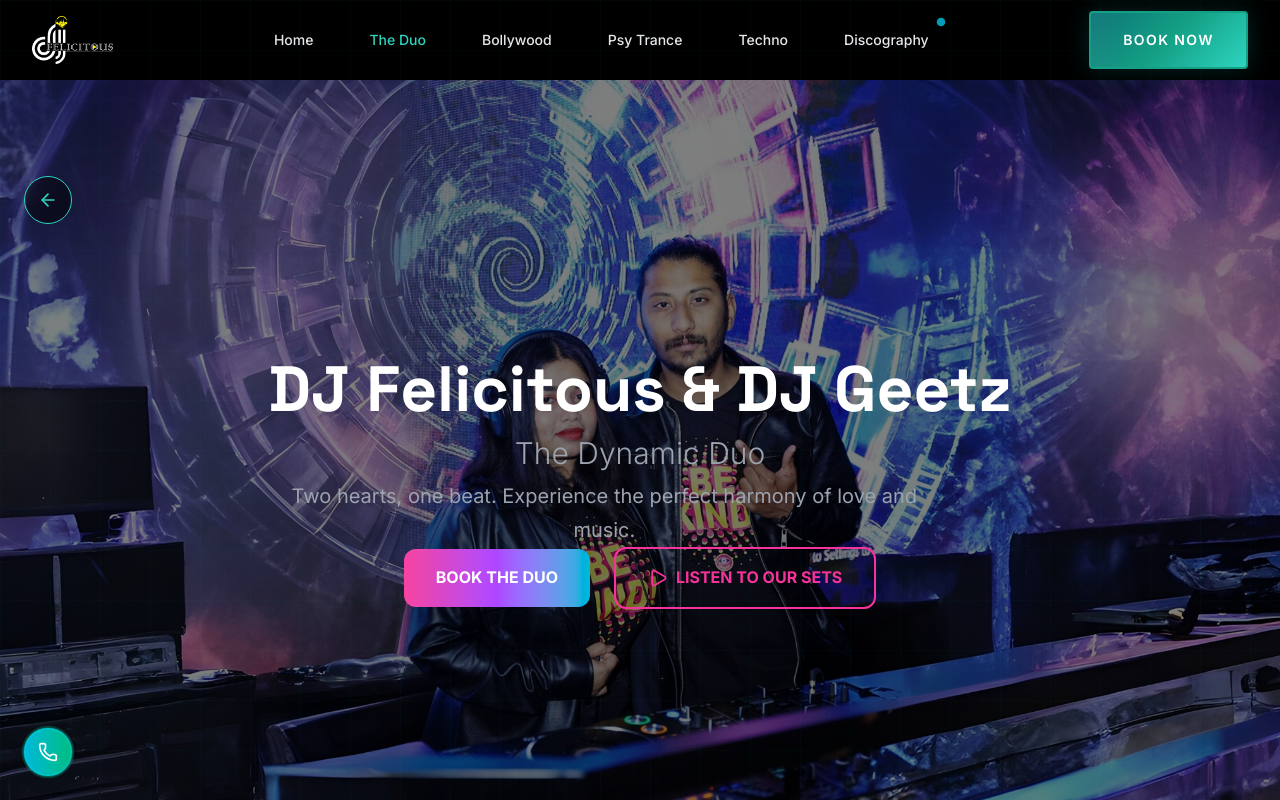
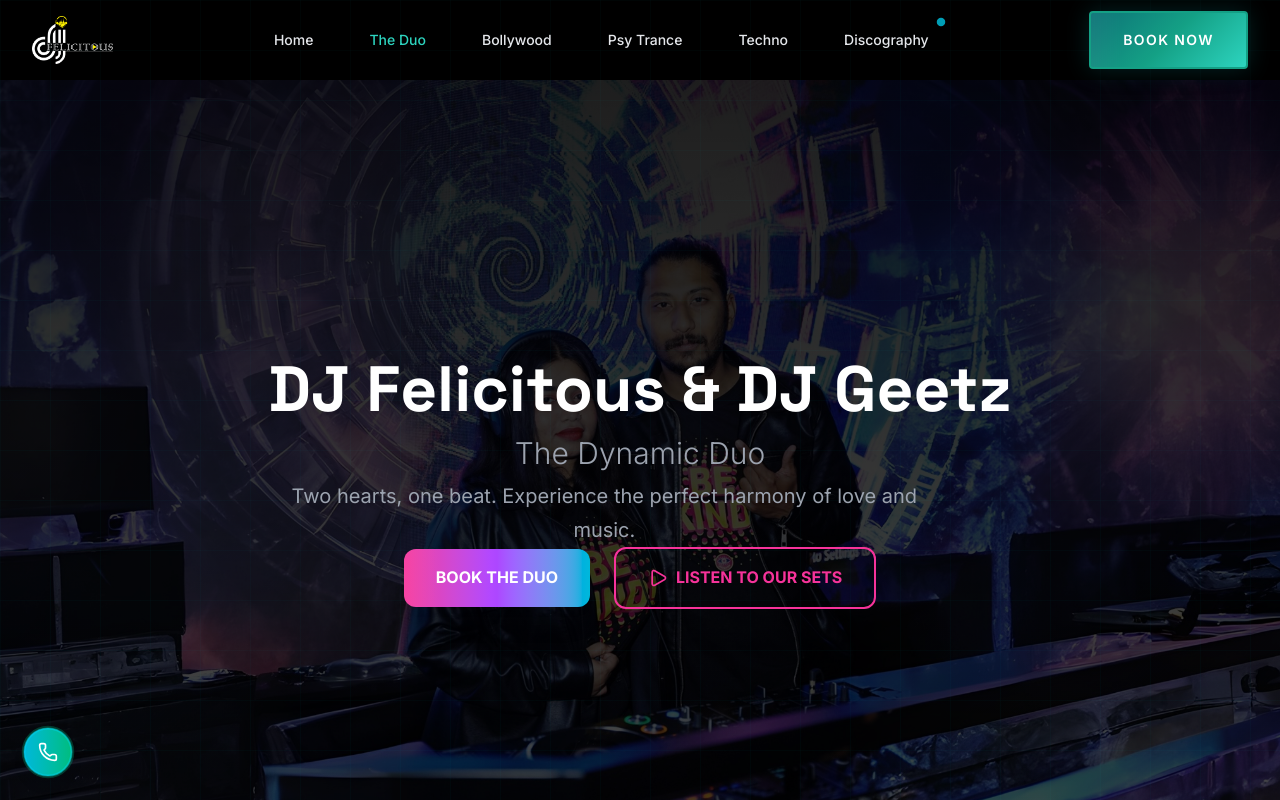
Before and after one commit to Amalanilkumar282/djfelicitous, a Next.js app: page /couple-duo in a window 1280 px wide. Shown: the top 800 px of the page. Built offline with nearby package versions, Linux system fonts and the light colour scheme.

Commit message:
remove music navigation

```diff
--- a/src/app/couple-duo/page.tsx
+++ b/src/app/couple-duo/page.tsx
@@ -55,8 +55,8 @@ export default function CoupleduoPage() {
             priority
           />
           {/* Enhanced dark overlay for better content visibility */}
-          <div className="absolute inset-0 bg-black/50" />
-          <div className="absolute inset-0 bg-gradient-to-t from-executive-charcoal/80 via-executive-charcoal/30 to-transparent" />
+          <div className="absolute inset-0 bg-black/70" />
+          <div className="absolute inset-0 bg-gradient-to-t from-executive-charcoal/90 via-executive-charcoal/50 to-black/60" />
         </div>
 
         {/* Professional Accent Elements */}
@@ -134,17 +134,6 @@ export default function CoupleduoPage() {
             </div>
           </motion.div>
         </div>
-
-        {/* Back Button */}
-        <Link href="/">
-          <motion.button
-            whileHover={{ scale: 1.1 }}
-            whileTap={{ scale: 0.9 }}
-            className="absolute top-24 left-6 z-20 w-12 h-12 bg-black/50 backdrop-blur-md rounded-full flex items-center justify-center text-neon-pink border border-neon-pink hover:bg-neon-pink hover:text-black transition-all"
-          >
-            <ArrowLeft size={20} />
-          </motion.button>
-        </Link>
       </section>
 
       {/* Bio Section */}
--- a/src/app/discography/page.tsx
+++ b/src/app/discography/page.tsx
@@ -4,7 +4,6 @@ import { motion } from 'framer-motion';
 import { useState } from 'react';
 import { Play, Pause, ExternalLink, Calendar, Clock, Heart, Eye } from 'lucide-react';
 import { discography, albums } from '../../data/discography';
-import QuickAccessWidget from '../../components/QuickAccessWidget';
 import FloatingContactWidget from '../../components/FloatingContactWidget';
 import SoundCloudPlayer from '../../components/SoundCloudPlayer';
 
@@ -40,9 +39,6 @@ export default function DiscographyPage() {
 
   return (
     <div className="min-h-screen bg-executive pt-20 relative">
-      {/* Quick Access Widget */}
-      <QuickAccessWidget />
-
       {/* Floating Contact Widget */}
       <FloatingContactWidget />
 
--- a/src/app/psytrance/page.tsx
+++ b/src/app/psytrance/page.tsx
@@ -324,9 +324,6 @@ const PsytrancePage = () => {
                       </div>
                     </div>
                   </div>
-                  <button className="px-6 py-3 bg-gradient-to-r from-purple-500 to-indigo-500 text-white font-bold rounded-lg hover:scale-105 transition-transform duration-300">
-                    Experience
-                  </button>
                 </div>
               </motion.div>
             ))}
--- a/src/app/techno/page.tsx
+++ b/src/app/techno/page.tsx
@@ -363,9 +363,6 @@ const TechnoPage = () => {
                       </div>
                     </div>
                   </div>
-                  <button className="px-6 py-3 bg-gradient-to-r from-cyan-500 to-blue-500 text-black font-bold font-mono hover:scale-105 transition-transform duration-300">
-                    ACCESS
-                  </button>
                 </div>
               </motion.div>
             ))}
```
